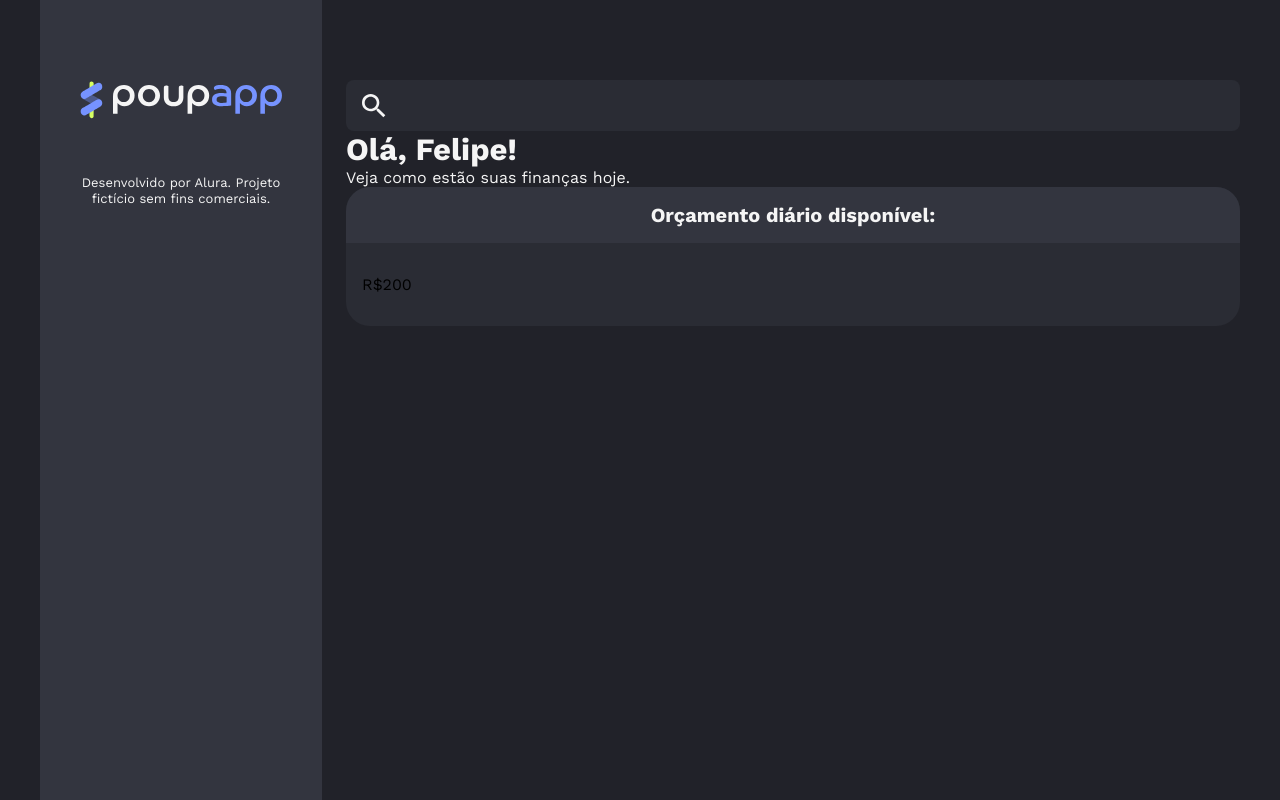
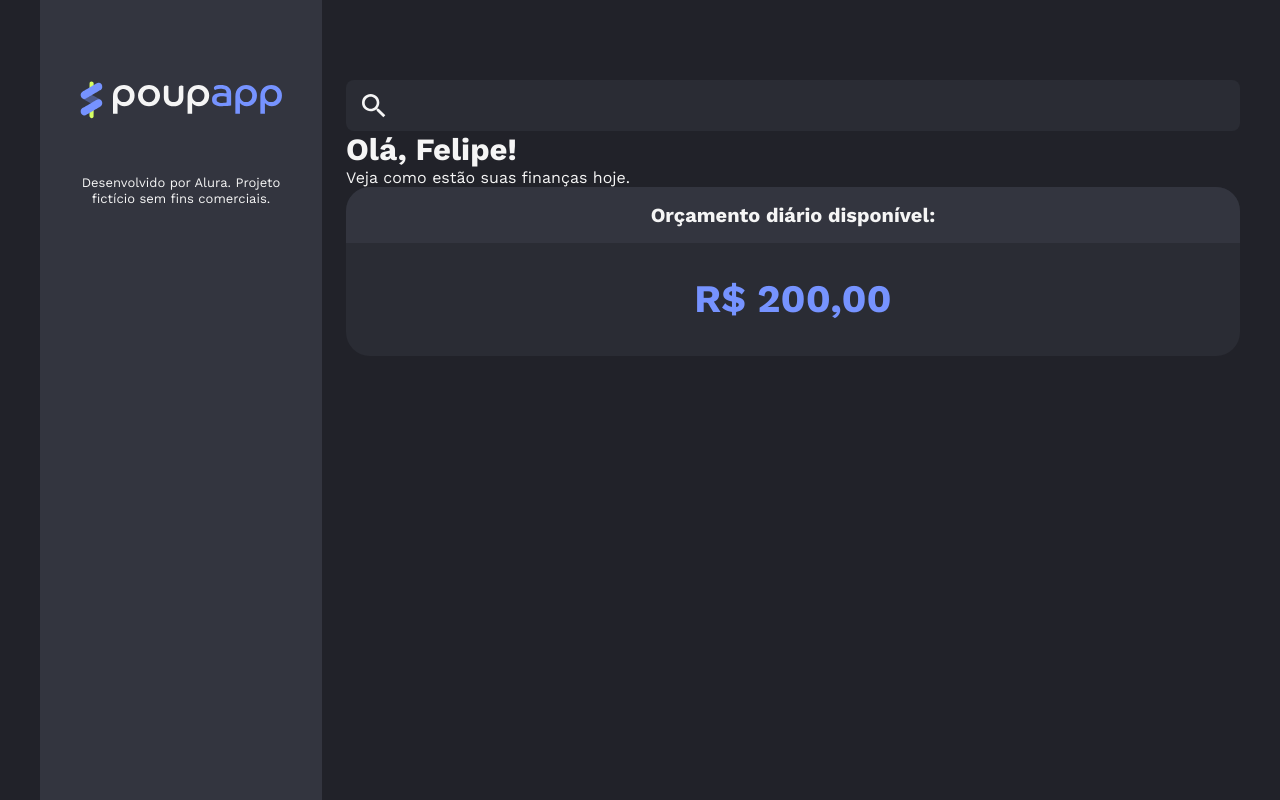
Before and after one commit to FelipeTagliabues/PoupApp, a React (Vite) app: page / in a window 1280 px wide. Built offline with nearby package versions, Linux system fonts and the light colour scheme.

Commit message:
first card

```diff
--- a/src/App.jsx
+++ b/src/App.jsx
@@ -3,8 +3,10 @@
 import { Main } from "./components/Main";
 import { Search } from "./components/Search";
 import { Typography } from "./components/Typography";
+import { DailyBudget } from "./components/DailyBudget";
 
 import Card from "./components/Card";
+
 
 function App() {
   return (
@@ -20,7 +22,9 @@
         </div>
         <Card>
           <Card.Header>Orçamento diário disponível:</Card.Header>
-          <Card.Body>R$200</Card.Body>
+          <Card.Body>
+            <DailyBudget value={200}/>
+          </Card.Body>
         </Card>
       </Main>
     </Container>
--- /dev/null
+++ b/src/components/DailyBudget/dailybudget.module.css
@@ -0,0 +1,8 @@
+.dailybudget {
+  color: var(--primary-highlight);
+  font-weight: 700;
+  font-size: 39px;
+  line-height: 125%;
+  margin: 0;
+  text-align: center;
+}
--- /dev/null
+++ b/src/components/DailyBudget/index.jsx
@@ -0,0 +1,9 @@
+import styles from "./dailybudget.module.css"
+
+const formatter = new Intl.NumberFormat("pt-BR", { style: "currency", currency: "BRL" });
+
+export const DailyBudget = ({value}) =>{
+    return(
+        <p className={styles.dailybudget}>{formatter.format(value)}</p>
+    )
+}
```
